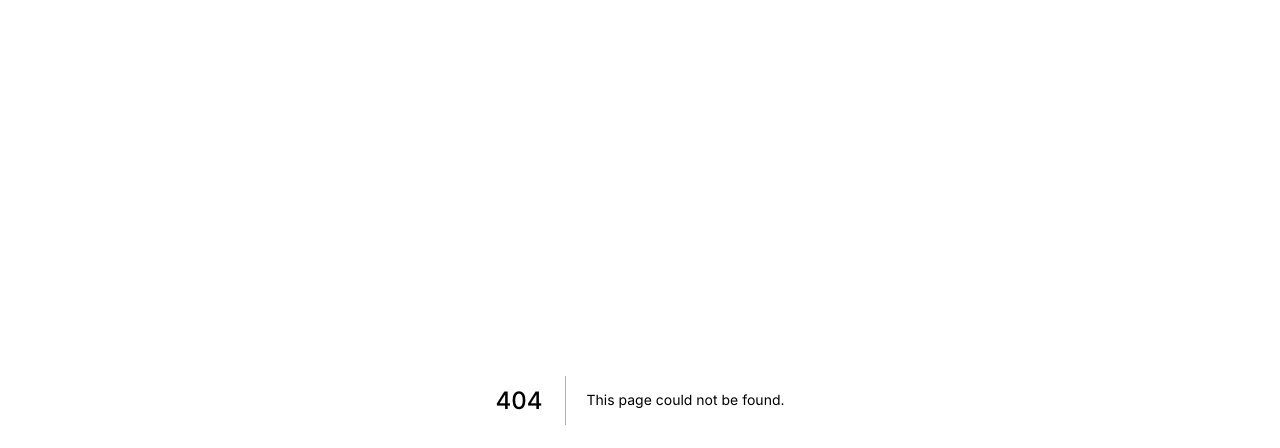
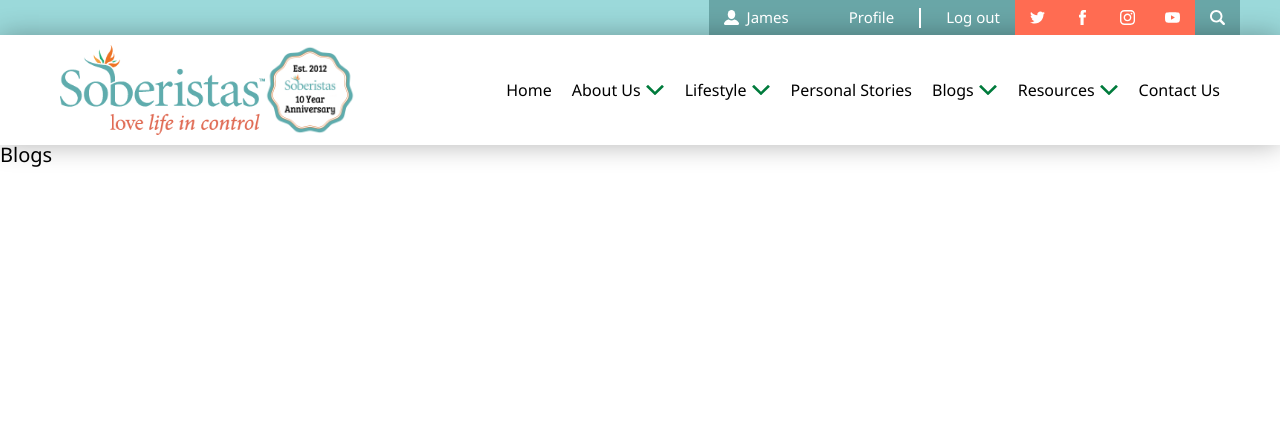
Before and after one commit to enijar/soberistas, a Next.js app: page /blogs in a window 1280 px wide. Before the commit this address had no page. Shown: the top 448 px of the page. Built offline with nearby package versions, Linux system fonts and the light colour scheme.

Commit message:
feat: add dropdown to header menu

```diff
--- /dev/null
+++ b/src/components/header/header-link.tsx
@@ -0,0 +1,36 @@
+import React from "react";
+import {
+  HeaderLinkHeader,
+  HeaderLinkListInner,
+  HeaderLinkList,
+  HeaderLinkWrapper,
+} from "@/components/header/header.styles";
+
+type Props = {
+  children: React.ReactNode;
+  list?: () => React.ReactNode;
+};
+
+export default function HeaderLink({ children, list }: Props) {
+  const [listOpen, setListOpen] = React.useState(false);
+
+  return (
+    <HeaderLinkWrapper
+      onPointerOver={listOpen ? undefined : () => setListOpen(true)}
+      onPointerOut={!listOpen ? undefined : () => setListOpen(false)}
+    >
+      <HeaderLinkHeader>{children}</HeaderLinkHeader>
+      {list && (
+        <HeaderLinkList
+          style={{ display: !listOpen ? "none" : undefined }}
+          onPointerOver={() => setListOpen(true)}
+          onPointerOut={() => setListOpen(false)}
+        >
+          <HeaderLinkListInner>
+            {list()}
+          </HeaderLinkListInner>
+        </HeaderLinkList>
+      )}
+    </HeaderLinkWrapper>
+  );
+}
--- a/src/components/header/header.styles.ts
+++ b/src/components/header/header.styles.ts
@@ -1,4 +1,69 @@
 import styled, { css } from "styled-components";
+
+export const HeaderLinkHeader = styled.div`
+  display: flex;
+  align-items: center;
+  gap: 0.25em;
+
+  a {
+    display: flex;
+    align-items: center;
+    gap: 0.25em;
+
+    :hover {
+      text-decoration: none;
+    }
+  }
+
+  svg {
+    color: #007b3c;
+  }
+`;
+
+export const HeaderLinkWrapper = styled.div`
+  display: flex;
+  flex-direction: column;
+  justify-content: center;
+  gap: 0.25em;
+  font-size: 0.8em;
+  font-weight: normal;
+  cursor: pointer;
+  position: relative;
+
+  @media (max-width: 1060px) {
+    font-size: 0.6em;
+  }
+`;
+
+export const HeaderLinkListInner = styled.div`
+  background-color: #ffffff;
+  box-shadow: 0 6px 12px rgb(0 0 0 / 18%);
+  border-bottom: 2px solid #69a6a7;
+`;
+
+export const HeaderLinkList = styled.div`
+  position: absolute;
+  top: 0;
+  right: 0;
+  white-space: nowrap;
+  padding-block-start: 1.5em;
+
+  ${HeaderLinkWrapper} {
+    border-bottom: 1px solid #eee;
+
+    :last-child {
+      border-bottom: none;
+    }
+
+    a {
+      padding: 1em;
+
+      :hover {
+        background-color: #9bd9da;
+      }
+    }
+  }
+`;
 
 export const HeaderLinksList = styled.div`
   display: flex;
@@ -7,25 +72,6 @@ export const HeaderLinksList = styled.div`
 
   @media (max-width: 850px) {
     flex-direction: column;
-  }
-
-  a {
-    display: flex;
-    align-items: center;
-    gap: 0.25em;
-    font-size: 0.8em;
-
-    @media (max-width: 1060px) {
-      font-size: 0.6em;
-    }
-
-    svg {
-      color: #007b3c;
-    }
-
-    :hover {
-      text-decoration: none;
-    }
   }
 `;
 
--- a/src/components/header/header.tsx
+++ b/src/components/header/header.tsx
@@ -18,6 +18,7 @@ import InstagramIcon from "@/components/icons/instagram-icon";
 import YoutubeIcon from "@/components/icons/youtube-icon";
 import SearchIcon from "@/components/icons/search-icon";
 import IconChevronDown from "@/components/icons/icon-chevron-down";
+import HeaderLink from "@/components/header/header-link";
 
 export default function Header() {
   return (
@@ -91,33 +92,67 @@ export default function Header() {
               />
             </HeaderLogo>
             <HeaderLinksList>
-              <Link href="/">Home</Link>
+              <HeaderLink>
                 <Link href="/">
+                  <a>Home</a>
+                </Link>
+              </HeaderLink>
+              <HeaderLink
+                list={() => {
+                  return (
+                    <>
+                      <HeaderLink>
+                        <Link href="/getting-started">
+                          <a>Getting Started</a>
+                        </Link>
+                      </HeaderLink>
+                      <HeaderLink>
+                        <Link href="/media">
+                          <a>Media</a>
+                        </Link>
+                      </HeaderLink>
+                      <HeaderLink>
+                        <Link href="/testimonials">
+                          <a>Testimonials</a>
+                        </Link>
+                      </HeaderLink>
+                    </>
+                  );
+                }}
+              >
+                <Link href="/about">
                   <a>
                     <span>About Us</span>
                     <IconChevronDown />
                   </a>
                 </Link>
-              <Link href="/">
+              </HeaderLink>
+              <HeaderLink>
+                <Link href="/news/lifestyle">
                   <a>
                     <span>Lifestyle</span>
                     <IconChevronDown />
                   </a>
                 </Link>
-              <Link href="/">Personal Stories</Link>
-              <Link href="/">
+              </HeaderLink>
+              <HeaderLink>
+                <Link href="/personal-stories">Personal Stories</Link>
+              </HeaderLink>
+              <HeaderLink>
+                <Link href="/blogs">
                   <a>
                     <span>Blogs</span>
                     <IconChevronDown />
                   </a>
                 </Link>
-              <Link href="/">
-                <a>
+              </HeaderLink>
+              <HeaderLink>
                 <span>Resources</span>
                 <IconChevronDown />
-                </a>
-              </Link>
-              <Link href="/">Contact Us</Link>
+              </HeaderLink>
+              <HeaderLink>
+                <Link href="/contact">Contact Us</Link>
+              </HeaderLink>
             </HeaderLinksList>
           </HeaderLinksInner>
         </HeaderContainer>
--- /dev/null
+++ b/src/pages/blogs.tsx
@@ -0,0 +1,25 @@
+import type { GetServerSideProps, NextPage } from "next";
+import Header from "@/components/header/header";
+
+type Props = {
+  title: string;
+};
+
+export const getServerSideProps: GetServerSideProps<Props> = async () => {
+  return {
+    props: {
+      title: "Blogs",
+    },
+  };
+};
+
+const Blogs: NextPage<Props> = (props) => {
+  return (
+    <main>
+      <Header />
+      <h1>{props.title}</h1>
+    </main>
+  );
+};
+
+export default Blogs;
```
Also changed, not shown: src/pages/about.tsx (added, +25 -0 lines), src/pages/contact.tsx (added, +25 -0 lines), src/pages/getting-started.tsx (added, +25 -0 lines), src/pages/media.tsx (added, +25 -0 lines), src/pages/news/lifestyle.tsx (added, +25 -0 lines), src/pages/personal-stories.tsx (added, +25 -0 lines), src/pages/testimonials.tsx (added, +25 -0 lines). Lines whose indentation alone changed are shown as unchanged.
